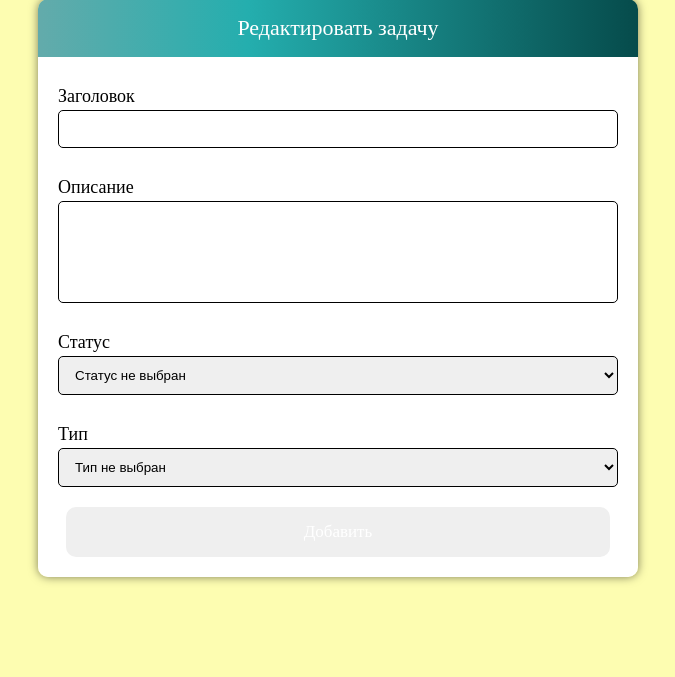
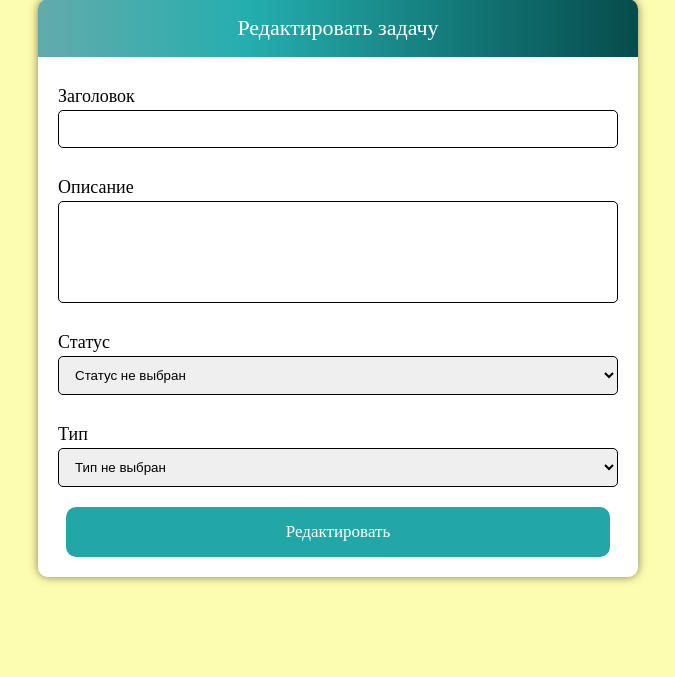
Before and after one commit to TanitaDev/home_work_59_tanita_pak, a Django app: page /edit/1/ in a window 1280 px wide. Shown: the part 135-812 px from the top of the page, without its empty margins (302-977 px from the left). Run offline with Django 3.2, Linux system fonts and the light colour scheme; data comes from the database, SQL or seed files in the repository.

Commit message:
добавила частиные шаблоны для добавления и редактирования страниц и кнопок

```diff
--- a/app/webapp/templates/edit.html
+++ b/app/webapp/templates/edit.html
@@ -8,29 +8,7 @@
 </div>
 <div class="todo_body">
     <form class="todo_form" action="{% url 'add' %}" method="post">
-        {% csrf_token %}
-        <div class="form_error">{{ form.non_field_errors }}</div>
-        <p>
-            <label class="form_label" for="{{ form.summary.id_for_label }}">{{ form.summary.label }}</label>
-            {{ form.summary }}
-        <div class="form_error">{{ form.summary.errors }}</div>
-        </p>
-        <p>
-            <label class="form_label" for="{{ form.description.id_for_label }}">{{ form.description.label }}</label>
-            {{ form.description }}
-        <div class="form_error">{{ form.description.errors }}</div>
-        </p>
-        <p>
-            <label class="form_label" for="{{ form.status.id_for_label }}">{{ form.status.label }}</label>
-            {{ form.status }}
-        <div class="form_error">{{ form.status.errors }}</div>
-        </p>
-        <p>
-            <label class="form_label" for="{{ form.type.id_for_label }}">{{ form.type.label }}</label>
-            {{ form.type }}
-        <div class="form_error">{{ form.type.errors }}</div>
-        </p>
-        <button class="btn" type="submit">Добавить</button>
+        {% include 'partial/task_form.html' with btn_text='Редактировать' %}
     </form>
 </div>
 {% endblock %}
--- /dev/null
+++ b/app/webapp/templates/partial/task_form.html
@@ -0,0 +1,24 @@
+{% csrf_token %}
+
+<div class="form_error">{{ form.non_field_errors }}</div>
+<p>
+    <label class="form_label" for="{{ form.summary.id_for_label }}">{{ form.summary.label }}</label>
+    {{ form.summary }}
+<div class="form_error">{{ form.summary.errors }}</div>
+</p>
+<p>
+    <label class="form_label" for="{{ form.description.id_for_label }}">{{ form.description.label }}</label>
+    {{ form.description }}
+<div class="form_error">{{ form.description.errors }}</div>
+</p>
+<p>
+    <label class="form_label" for="{{ form.status.id_for_label }}">{{ form.status.label }}</label>
+    {{ form.status }}
+<div class="form_error">{{ form.status.errors }}</div>
+</p>
+<p>
+    <label class="form_label" for="{{ form.type.id_for_label }}">{{ form.type.label }}</label>
+    {{ form.type }}
+<div class="form_error">{{ form.type.errors }}</div>
+</p>
+<button class="btn green" type="submit">{{ btn_text }}</button>
```
Also changed, not shown: app/webapp/templates/add.html (+1 -23 lines).
